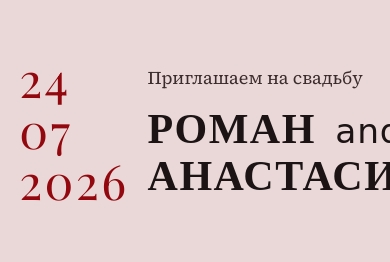
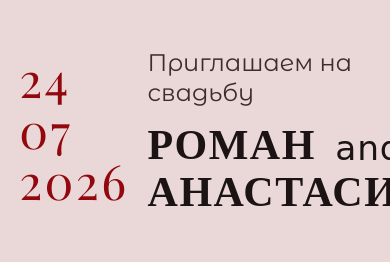
Before and after one commit to pridefulR/weddingMeAndNastya, a website built with Vite: page index.html in a window 390 px wide. Shown: the part 236-498 px from the top of the page. Built offline with nearby package versions, Linux system fonts and the light colour scheme.

Commit message:
fix: improve hero mobile text wrapping

```diff
--- a/src/style.css
+++ b/src/style.css
@@ -1,4 +1,4 @@
-@import url("https://fonts.googleapis.com/css2?family=Great+Vibes&family=Playfair+Display:wght@400;600;700&family=Source+Serif+4:wght@400;500;700&display=swap&subset=cyrillic");
+@import url("https://fonts.googleapis.com/css2?family=Great+Vibes&family=Montserrat+Alternates:wght@400&family=Playfair+Display:wght@400;600;700&display=swap&subset=cyrillic");
 
 :root {
   --bg: #e9d8d7;
@@ -13,7 +13,7 @@
   --palette-5: #f8d9de;
   --font-display: "Playfair Display", "Times New Roman", serif;
   --font-heading: "Great Vibes", "Times New Roman", cursive;
-  --font-body: "Source Serif 4", "Times New Roman", serif;
+  --font-body: "Montserrat Alternates", "Arial", sans-serif;
   --fw-regular: 400;
   --fw-semibold: 600;
   --fw-bold: 700;
@@ -44,7 +44,7 @@ body {
   background: var(--bg);
   font-size: var(--fs-body);
   line-height: var(--lh-body);
-  font-weight: var(--fw-regular);
+  font-weight: 400;
 }
 
 p {
@@ -113,11 +113,11 @@ h3 {
 .hero__content {
   min-height: 100vh;
   display: grid;
-  grid-template-columns: max-content max-content;
+  grid-template-columns: max-content minmax(0, 1fr);
   align-content: center;
   align-items: center;
   justify-content: center;
-  width: fit-content;
+  width: min(100%, 34rem);
   margin-inline: auto;
   gap: 1.2rem;
   padding: 0 1.2rem 7rem;
@@ -136,6 +136,7 @@ h3 {
 }
 
 .hero__text {
+  min-width: 0;
   max-width: 38rem;
   opacity: 0;
   transform: translateY(14px);
@@ -144,7 +145,9 @@ h3 {
 
 .hero__invite {
   margin: 0 0 0.75rem;
-  font-size: var(--fs-body);
+  font-size: clamp(1.5rem, 3.2vw, 2rem);
+  line-height: 1.25;
+  white-space: normal;
   font-weight: var(--fw-regular);
   color: var(--muted);
 }
@@ -222,6 +225,7 @@ h3 {
     grid-template-columns: max-content max-content;
     gap: 2.2rem;
     justify-content: center;
+    width: fit-content;
     padding: 0 3rem 7.5rem;
   }
 
```
